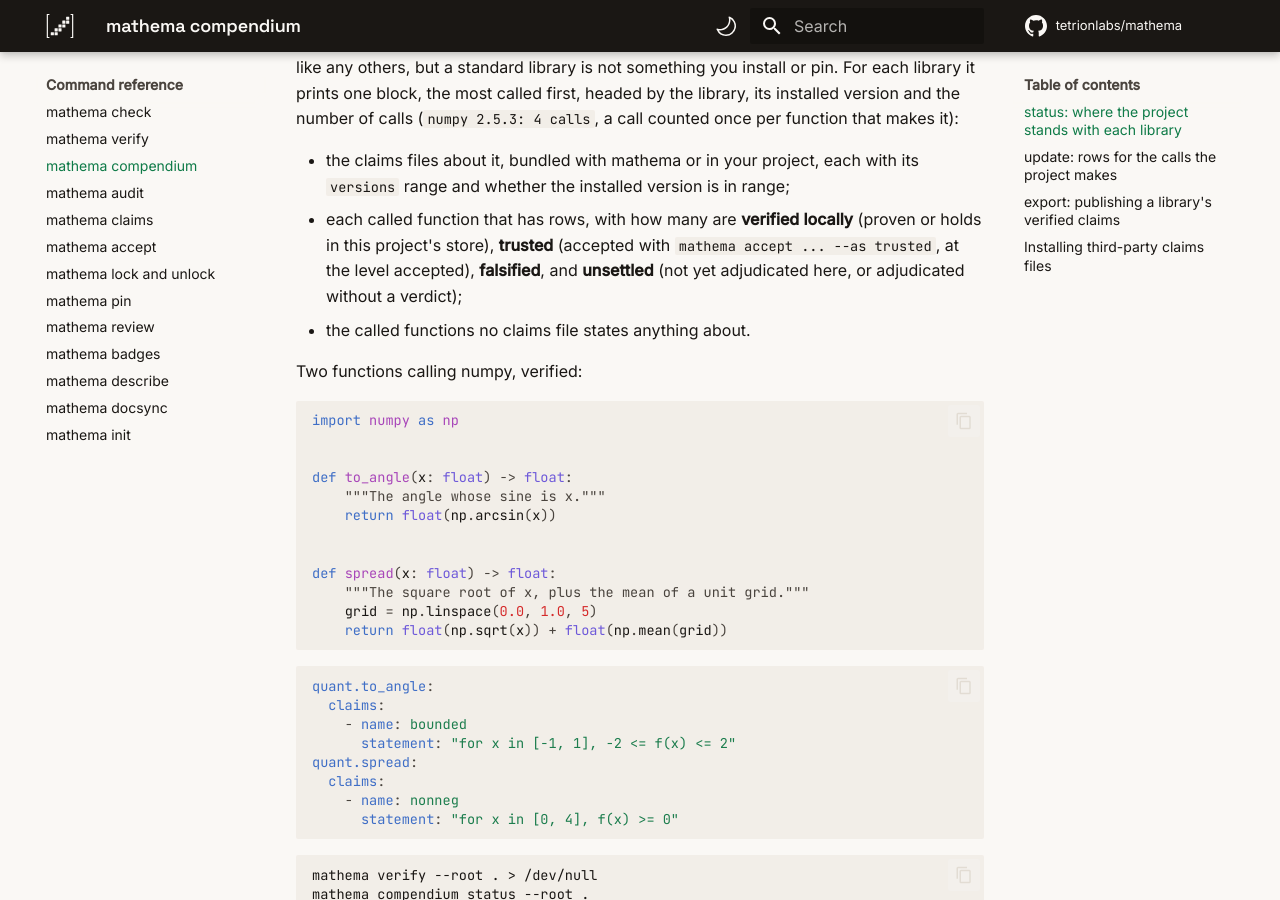
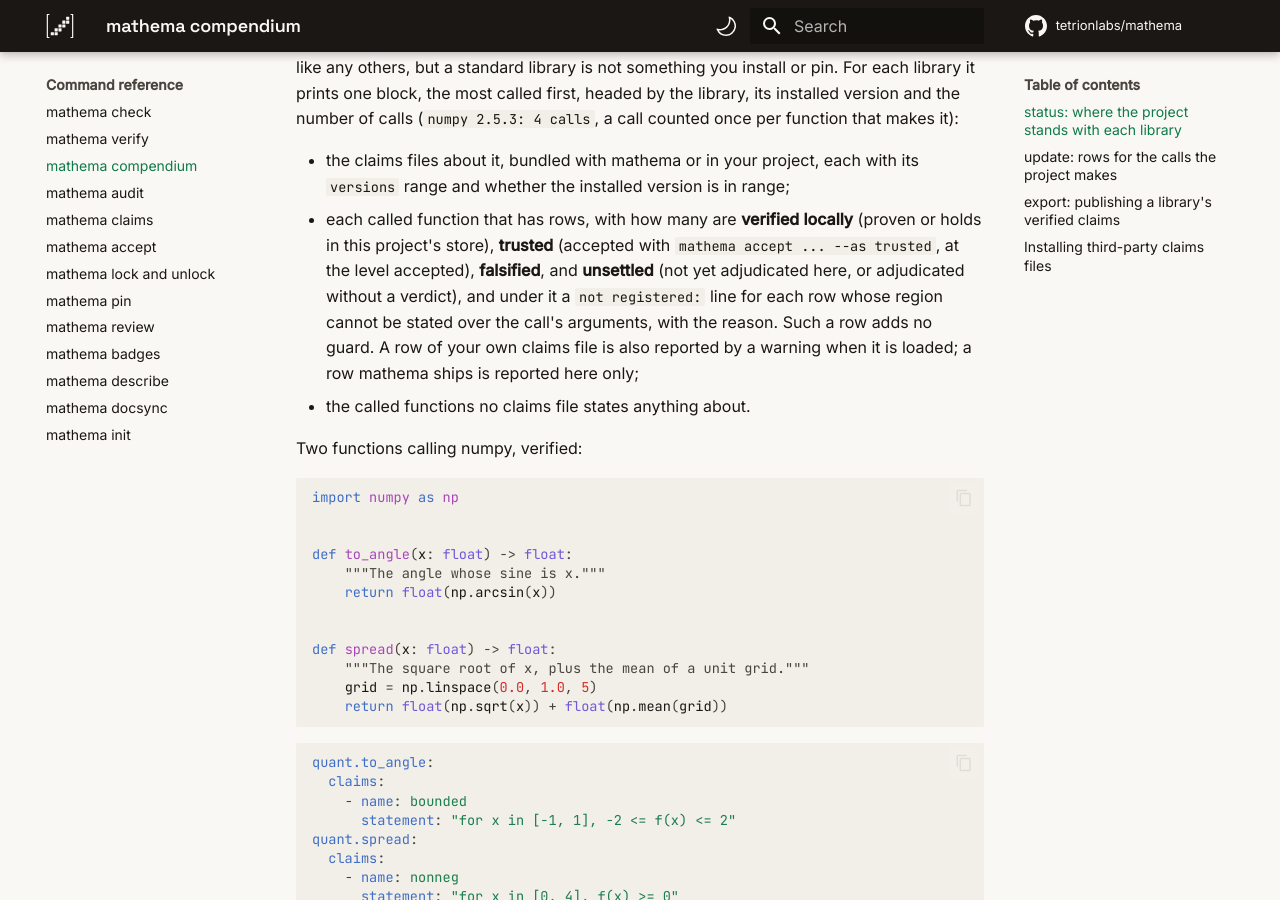
Before and after one commit to tetrionlabs/mathema, an MkDocs documentation site: the page built from docs/modes/compendium.md, in a window 1280 px wide and 900 px high, scrolled down 515 px. Built offline with MkDocs 1.6.1 and Material for MkDocs 9.7.7, drawn with Linux system fonts in a browser that asks for light colours.

Commit message:
compendium status docs name the rows that register nothing

```diff
--- a/docs/modes/compendium.md
+++ b/docs/modes/compendium.md
@@ -31,7 +31,11 @@ function that makes it):
   locally** (proven or holds in this project's store), **trusted**
   (accepted with `mathema accept ... --as trusted`, at the level
   accepted), **falsified**, and **unsettled** (not yet adjudicated
-  here, or adjudicated without a verdict);
+  here, or adjudicated without a verdict), and under it a `not
+  registered:` line for each row whose region cannot be stated over
+  the call's arguments, with the reason. Such a row adds no guard. A
+  row of your own claims file is also reported by a warning when it is
+  loaded; a row mathema ships is reported here only;
 - the called functions no claims file states anything about.
 
 Two functions calling numpy, verified:
```
